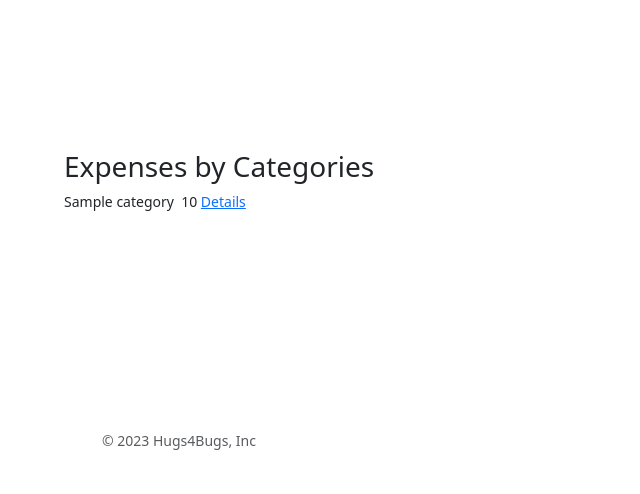
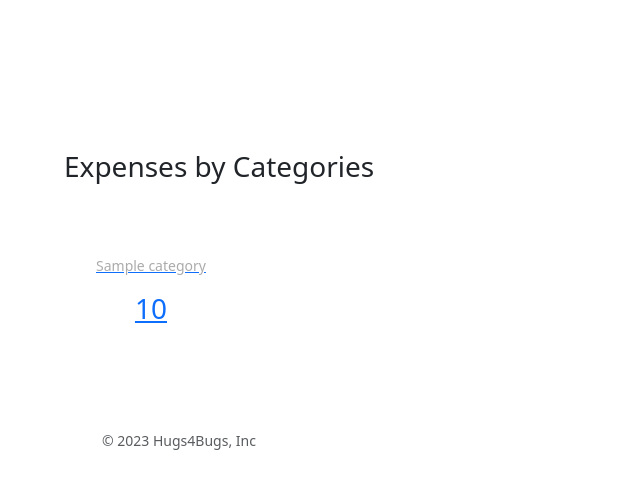
Before and after one commit to gorgeousPotato/ExpenseTrackerH4B, a Django app: page /expenses/ in a window 1280 px wide. Shown: the part 306-800 px from the top of the page, without its empty margins (0-640 px from the left). Run offline with Django 4.2, Linux system fonts and the light colour scheme; a user stored in the database is signed in; tables that the repository leaves empty hold one stand-in row (values such as "Sample post"); some libraries are stand-ins or nearby versions.

Commit message:
fixes some styling

```diff
--- a/main_app/static/css/style.css
+++ b/main_app/static/css/style.css
@@ -80,14 +80,20 @@ main {
   flex-direction: column;
   justify-content: center;
   align-items: center;
+
 }
 
-.category-card img {
-  width: 4rem;
+/* i {
+  margin: 10rem;
+} */
+
+.p-expense-by-cat {
+  padding-top: 2rem;
 }
 
 p {
   color: rgb(171, 171, 171);
+  padding-top:1rem;
 }
 
 .expenses-btn-container {
--- a/main_app/templates/expenses/index.html
+++ b/main_app/templates/expenses/index.html
@@ -49,17 +49,17 @@
 </div>
 <div class="categories">
   <h3>Expenses by Categories</h3>
-
-  <tbody>
-    {% for category_expense in category_expenses %}
-        <tr>
-            <td>{{ category_expense.title }}</td>
-            <td><i class="fa-solid {{ category_expense.icon }}" style="color: #7c8492;"></i></td>
-            <td>{{ category_expense.total_expenses}}</td>
-            <a href="{% url 'categories_detail' category_expense.id %}">Details</a>
-        </tr>
-    {% endfor %}
-  </tbody>
+    <div class="exp-by-cat-container">
+      {% for category_expense in category_expenses %}
+      <a href="{% url 'categories_detail' category_expense.id %}">
+        <div class="category-card">
+          <i class="fa-solid {{ category_expense.icon }} fa-2xl" style="color: #7c8492;"></i>
+          <p class="p-expense-by-cat">{{ category_expense.title }}</p>
+          <h3>{{ category_expense.total_expenses}}</h3>
+        </div>
+      </a>
+      {% endfor %}
+    </div>
 </div>
 
 {% endblock %}
```
